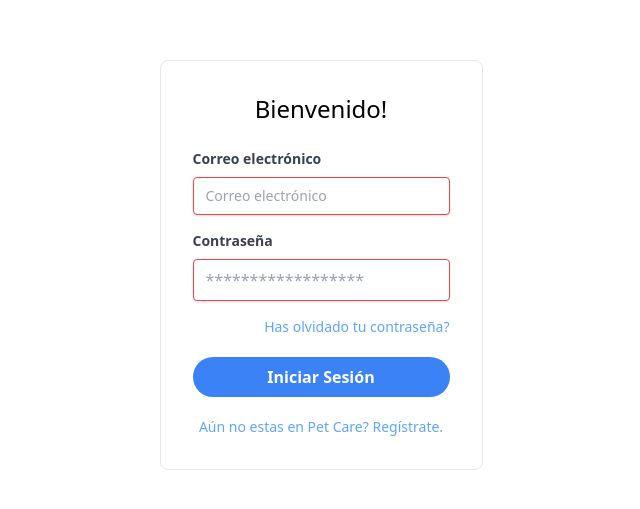
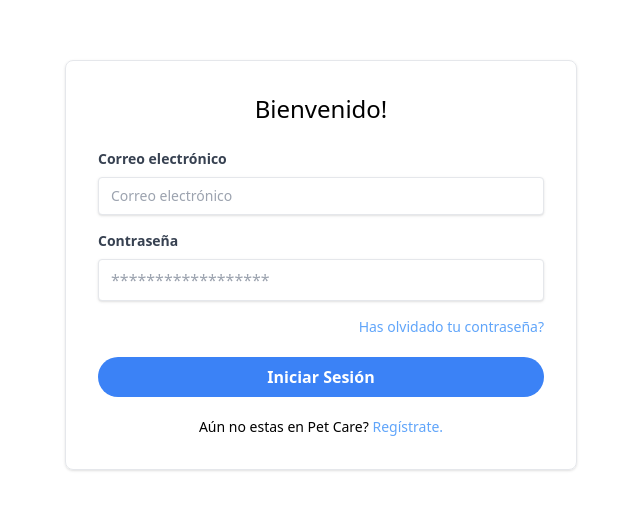
Before and after one commit to altaskur/devaton-quita-edicion-grupo-uno-Front, an Angular app: page /login in a window 1280 px wide. Shown: the part 135-644 px from the top of the page, without its empty margins (319-959 px from the left). Built offline with nearby package versions, Linux system fonts and the light colour scheme.

Commit message:
fix: change styles and remove input requires

```diff
--- a/src/app/pages/login/login.component.html
+++ b/src/app/pages/login/login.component.html
@@ -1,5 +1,6 @@
 <main class="min-h-screen min-w-full flex justify-center items-center">
-  <form class="flex flex-col max-w-lg border rounded-lg p-8">
+  <form
+    class="flex flex-col max-w-lg border rounded-lg p-8 shadow md:min-w-[32rem]">
     <h3 class="text-center text-2xl mb-6">Bienvenido!</h3>
     <div class="flex flex-col mb-4">
       <label for="username" class="mb-2 text-sm font-bold text-gray-700"
@@ -9,10 +10,9 @@
         type="email"
         name="email"
         id="email"
-        required
         autocomplete="email"
         placeholder="Correo electrónico"
-        class="px-3 py-2 text-sm text-gray-700 border rounded shadow appearance-none focus:outline-none focus:shadow-outline invalid:border-red-500 invalid:text-red-500 invalid:outline-red-500 peer" />
+        class="px-3 py-2 text-sm text-gray-700 border rounded shadow appearance-none focus:outline-none focus:shadow-outline peer" />
       <p>
         <small class="hidden text-red-500 peer-invalid:block"
           >Debe cumplir con un formato válido de correo electrónico</small
@@ -27,10 +27,9 @@
         type="password"
         name="password"
         id="password"
-        required
         autocomplete="new-password"
         placeholder="******************"
-        class="px-3 py-2 border text-gray-700 shadow rounded appearance-none focus:outline-none focus:shadow-outline invalid:border-red-500 invalid:text-red-500 invalid:outline-red-500 peer" />
+        class="px-3 py-2 border text-gray-700 shadow rounded appearance-none focus:outline-none focus:shadow-outline peer" />
       <p>
         <small class="text-red-500 hidden peer-invalid:block"
           >Debe tener al menos 8 caracteres y un máximo de 32 caracteres</small
@@ -45,8 +44,9 @@
       class="bg-blue-500 my-5 hover:bg-blue-700 transition duration-300 ease-in-out text-white font-bold rounded-full px-4 py-2 focus:outline-none focus:shadow-outline">
       Iniciar Sesión
     </button>
-    <a href="#" class="text-blue-400 text-sm text-center"
-      >Aún no estas en Pet Care? Regístrate.</a
+    <a href="#" class="text-sm text-center"
+      >Aún no estas en Pet Care?
+      <span class="text-blue-400">Regístrate.</span></a
     >
   </form>
 </main>
```
